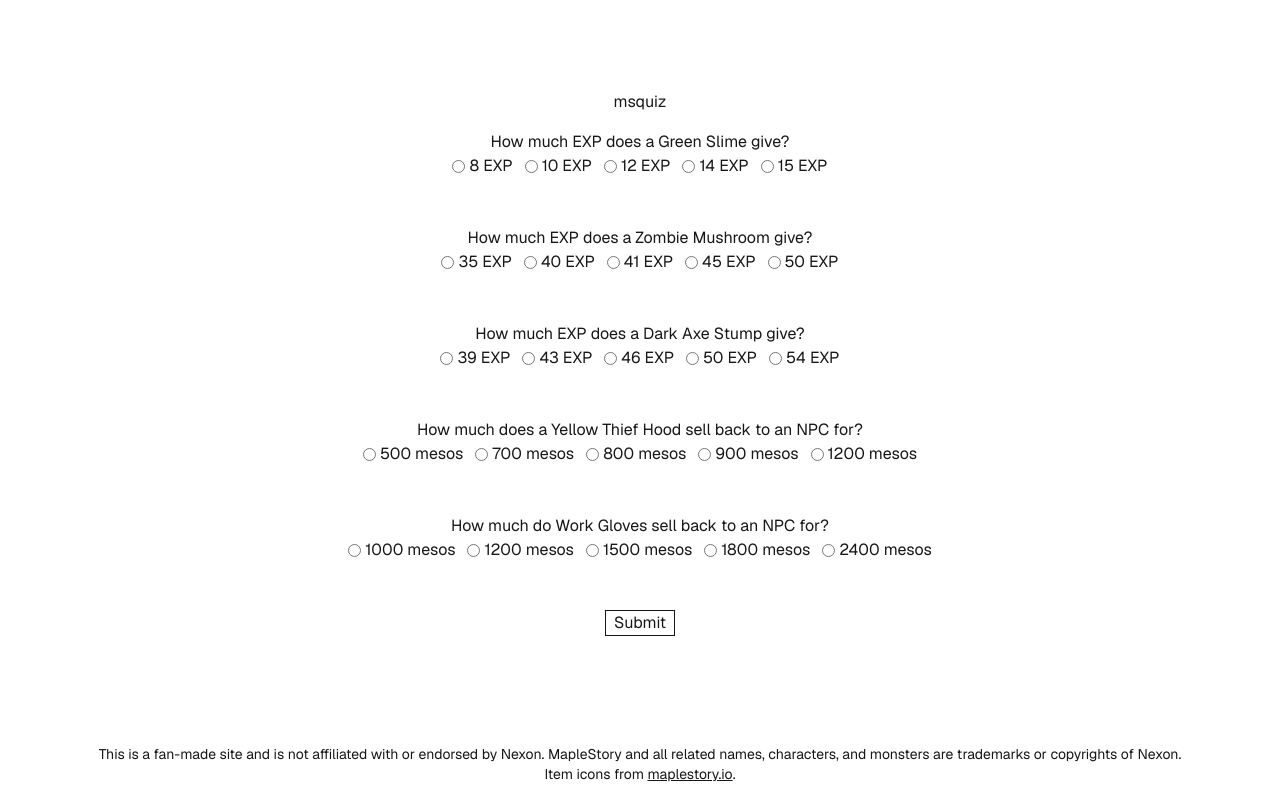
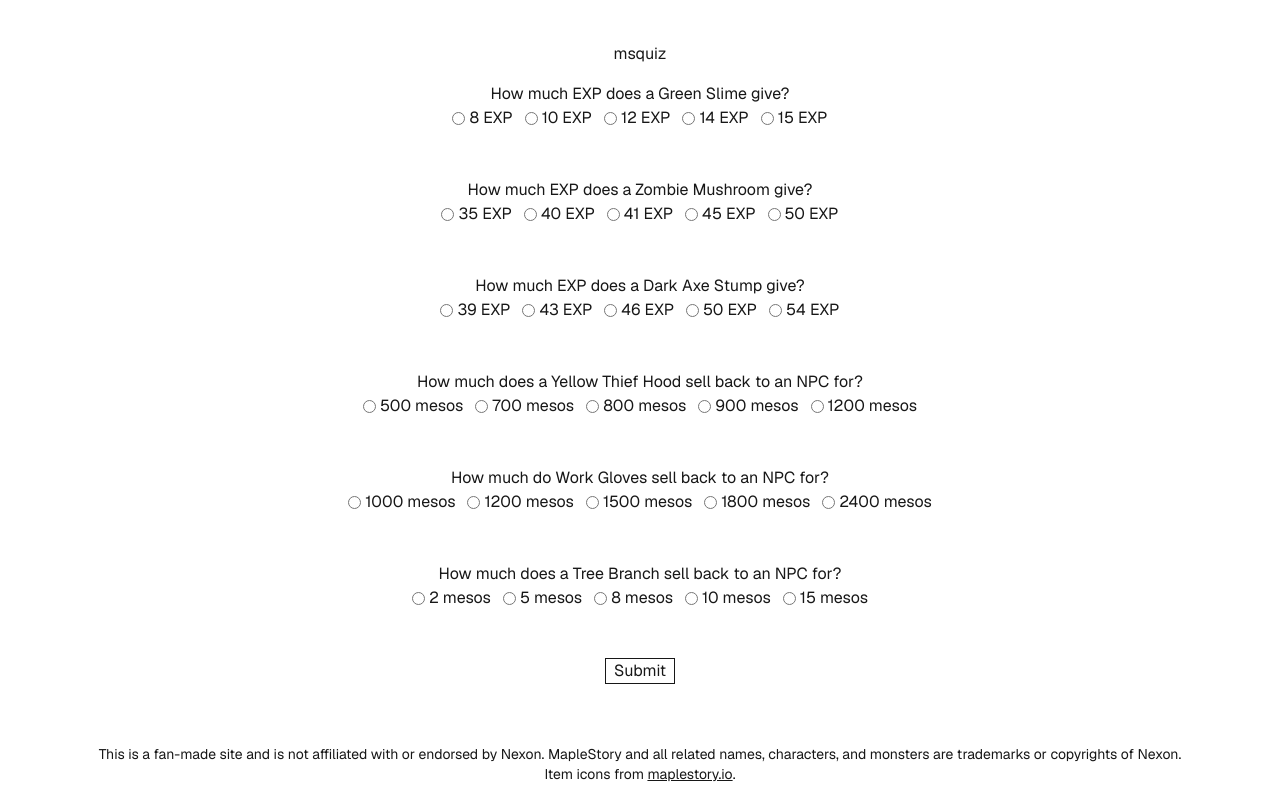
Before and after one commit to jarrensj/msquiz, a Next.js app: page / in a window 1280 px wide. Built offline with nearby package versions, Linux system fonts and the light colour scheme.

Commit message:
feat: ask how much a Tree Branch sells back for
Adds a question to the home page quiz, "How much does a Tree Branch
sell back to an NPC for?", with the answer 5 mesos. The choices are 2,
5, 8, 10, and 15 mesos.

```diff
--- a/app/page.tsx
+++ b/app/page.tsx
@@ -31,6 +31,12 @@ const questions = [
     unit: "mesos",
     options: [1000, 1200, 1500, 1800, 2400],
   },
+  {
+    question: "How much does a Tree Branch sell back to an NPC for?",
+    answer: 5,
+    unit: "mesos",
+    options: [2, 5, 8, 10, 15],
+  },
 ];
 
 export default function Home() {
```
